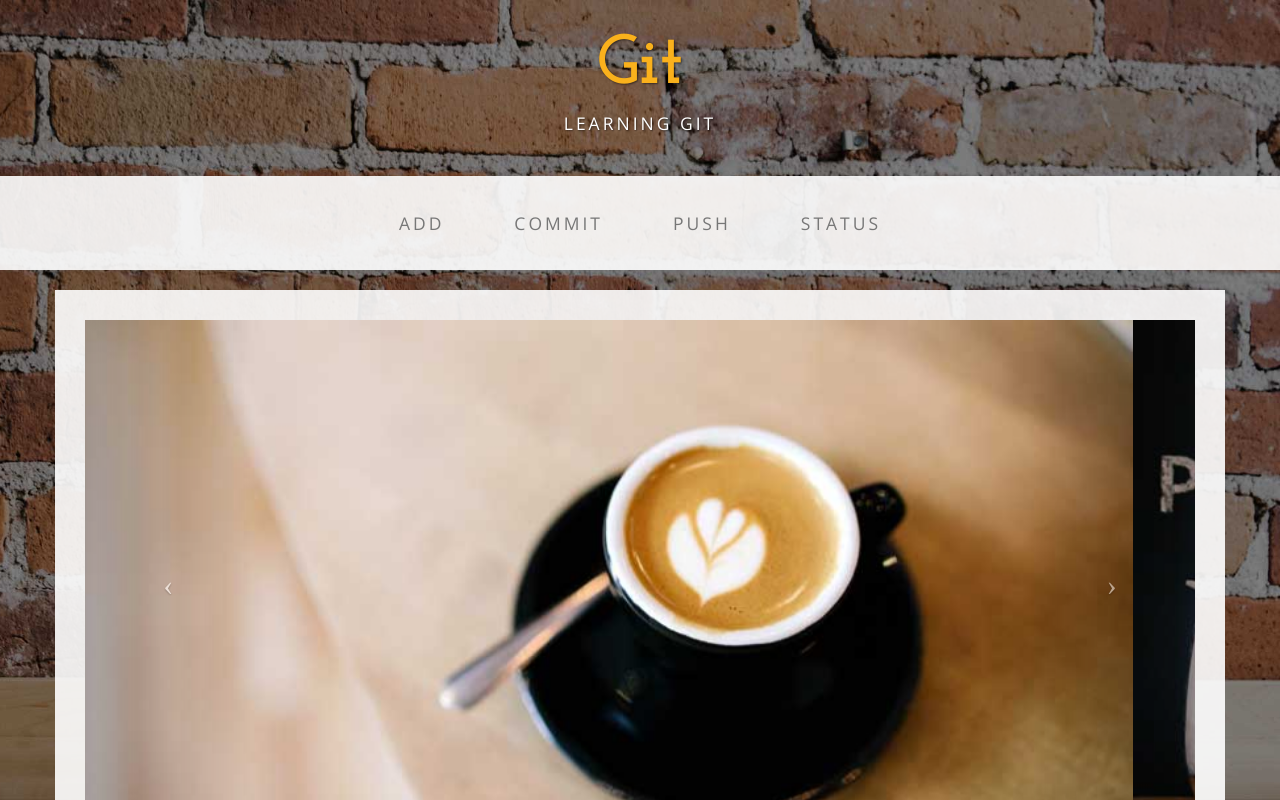
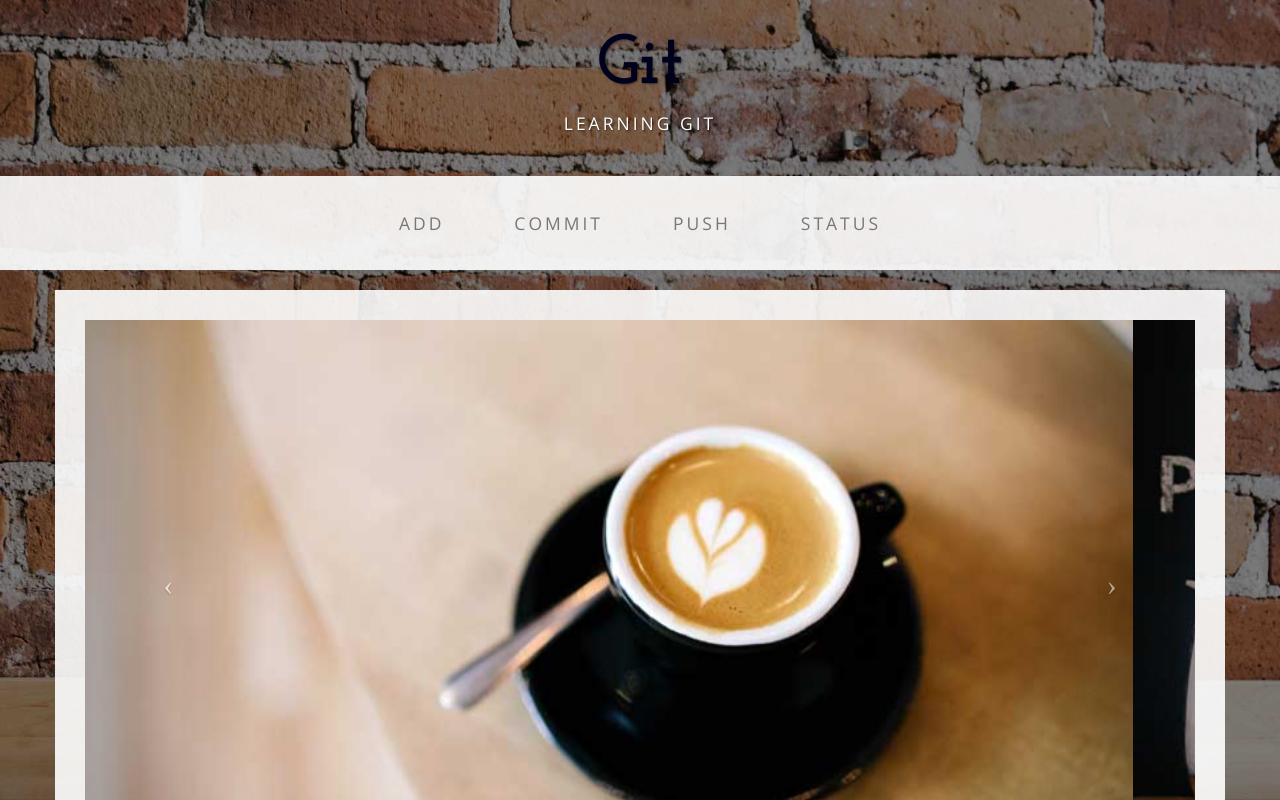
Before and after one commit to paw78/Learnable-Git-Course, a plain HTML site: page index.html in a window 1280 px wide. Shown: the top 800 px of the page. Drawn offline with nearby package versions, Linux system fonts and the light colour scheme.

Commit message:
"Lara changed colour again"

```diff
--- a/css/business-casual.css
+++ b/css/business-casual.css
@@ -191,5 +191,5 @@ footer p {
     }
 }
 .brand {
-	color: #fab11c;
+	color: #00011c;
 	}
```
